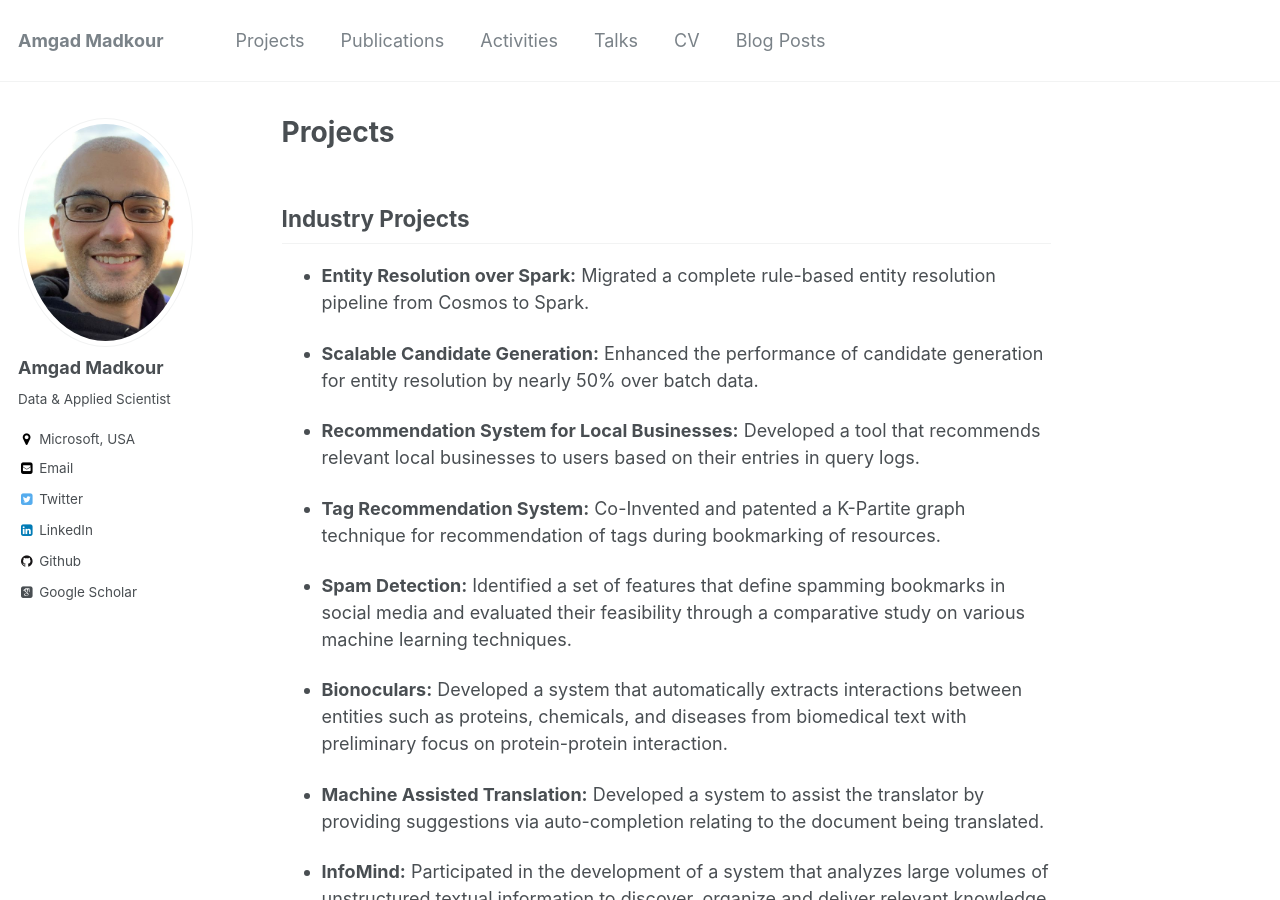
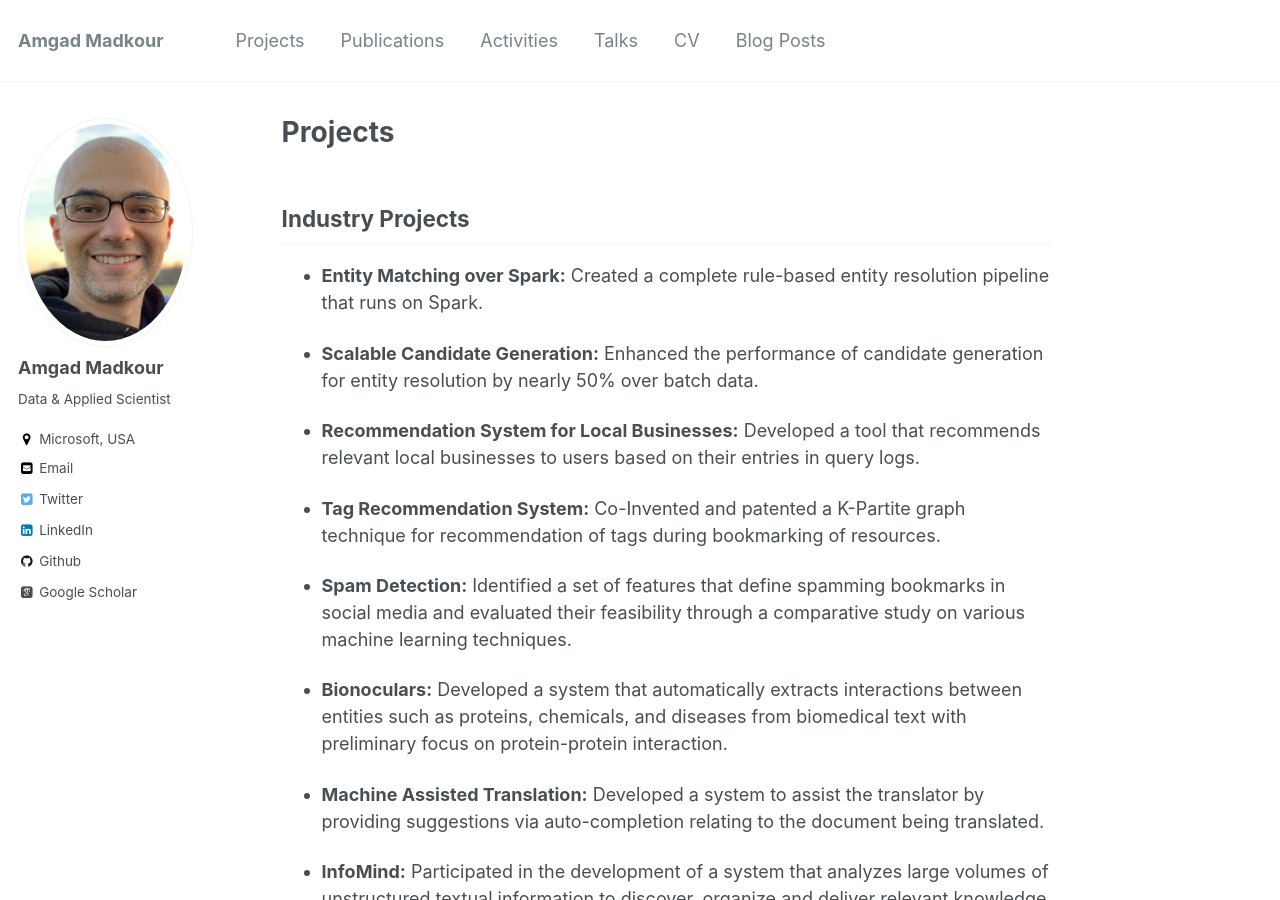
Before and after one commit to amgadmadkour/amgadmadkour.github.io, a Jekyll site: the page built from _pages/projects.md, in a window 1280 px wide and 900 px high. Built offline with Jekyll 4.4.1, drawn with Linux system fonts in a browser that asks for light colours; some web fonts are replaced.

Commit message:
Add projects

```diff
--- a/_pages/projects.md
+++ b/_pages/projects.md
@@ -7,7 +7,7 @@ author_profile: true
 
 ## Industry Projects
 
-* **Entity Resolution over Spark:** Migrated a complete rule-based entity resolution pipeline from Cosmos to Spark.
+* **Entity Matching over Spark:** Created a complete rule-based entity resolution pipeline that runs on Spark.
 
 * **Scalable Candidate Generation:** Enhanced the performance of candidate generation for entity resolution by nearly 50% over batch data.
 
```
